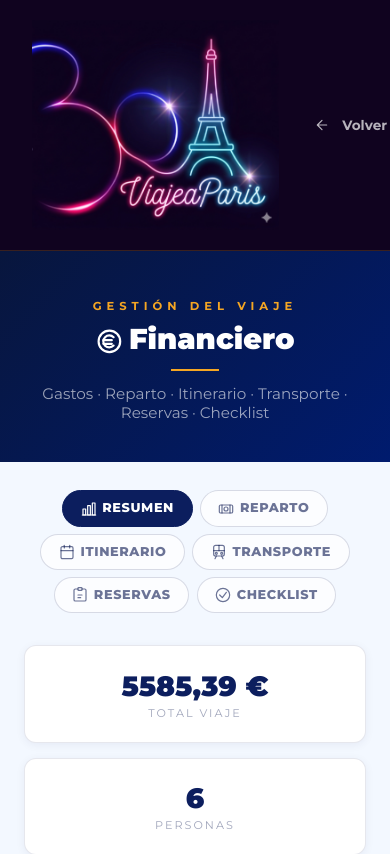
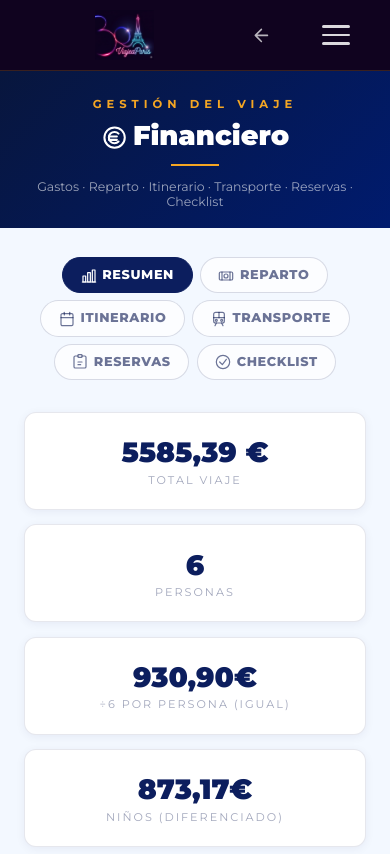
Before and after one commit to salvago2001/viaje-paris-disney, a plain HTML site: page financiero.html in a window 390 px wide. Shown: the top 854 px of the page. Drawn offline with Linux system fonts and the light colour scheme.

Commit message:
fix: responsive mobile header financiero (same as index)

```diff
--- a/financiero.html
+++ b/financiero.html
@@ -136,6 +136,20 @@ footer a{color:rgba(245,166,35,.7);text-decoration:none;font-weight:700;font-siz
 footer a:hover{color:var(--gold)}
 
 @media(max-width:750px){
+  /* ── Header (igual que landing) ── */
+  .hdr-in{height:70px;overflow:visible}
+  .logo img{width:185px;height:50px}
+  .hdr-date{display:none}
+  .back{font-size:0;padding:.3rem .4rem}     /* solo icono, sin texto */
+  .back .nav-ico{width:1.3rem;height:1.3rem} /* asegura visibilidad del icono */
+  .nav-drop{top:70px}
+
+  /* ── Fin hero ── */
+  .fin-hero{padding:1.6rem 1rem 1.2rem}
+  .fin-hero h1{font-size:1.7rem}
+  .fin-hero .sub{font-size:.78rem}
+
+  /* ── Tablas / filas ── */
   .trow{grid-template-columns:1.5fr 1fr}
   .res-lbl{min-width:115px}
   .xfer .con{display:none}
```
